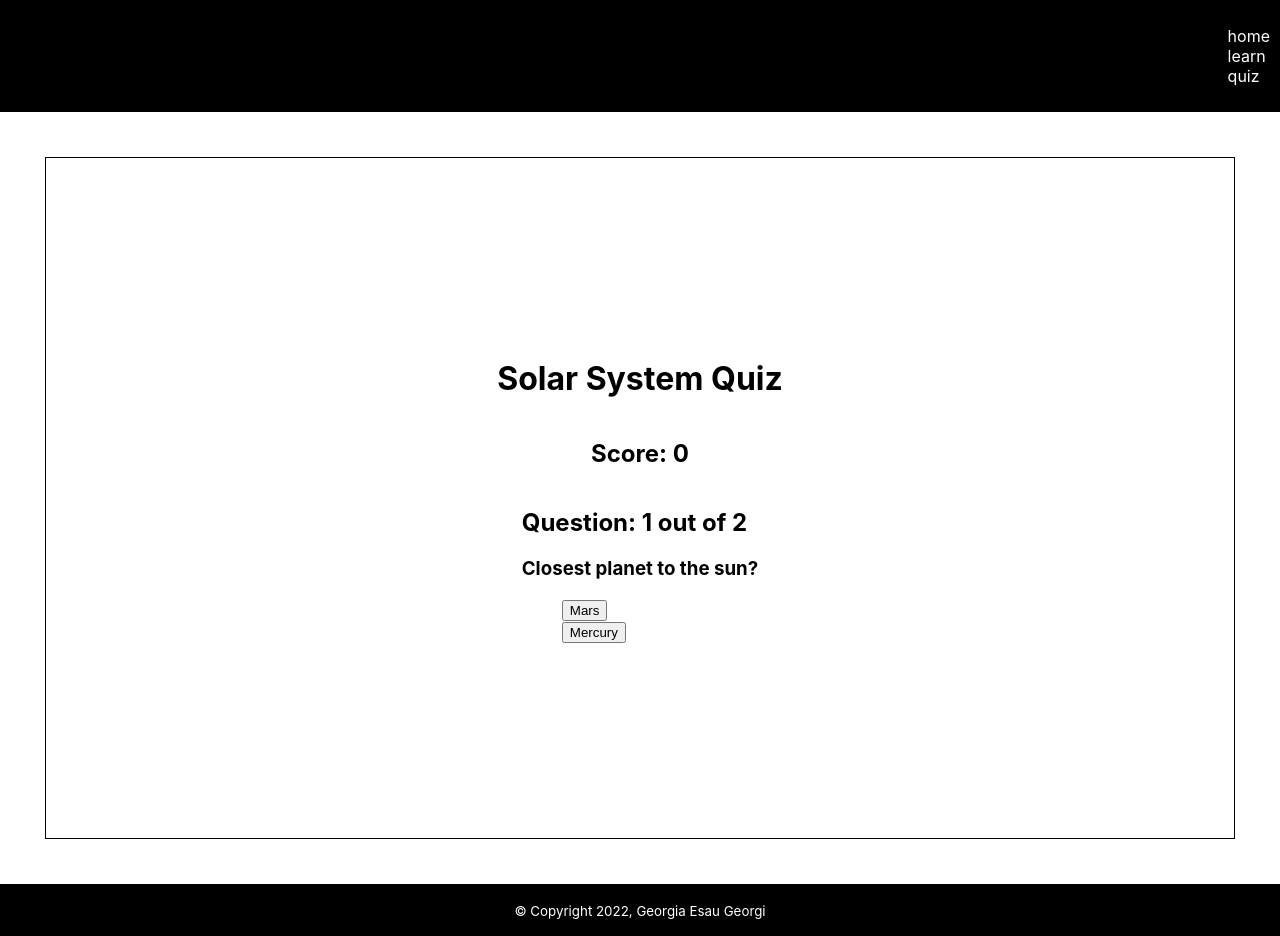
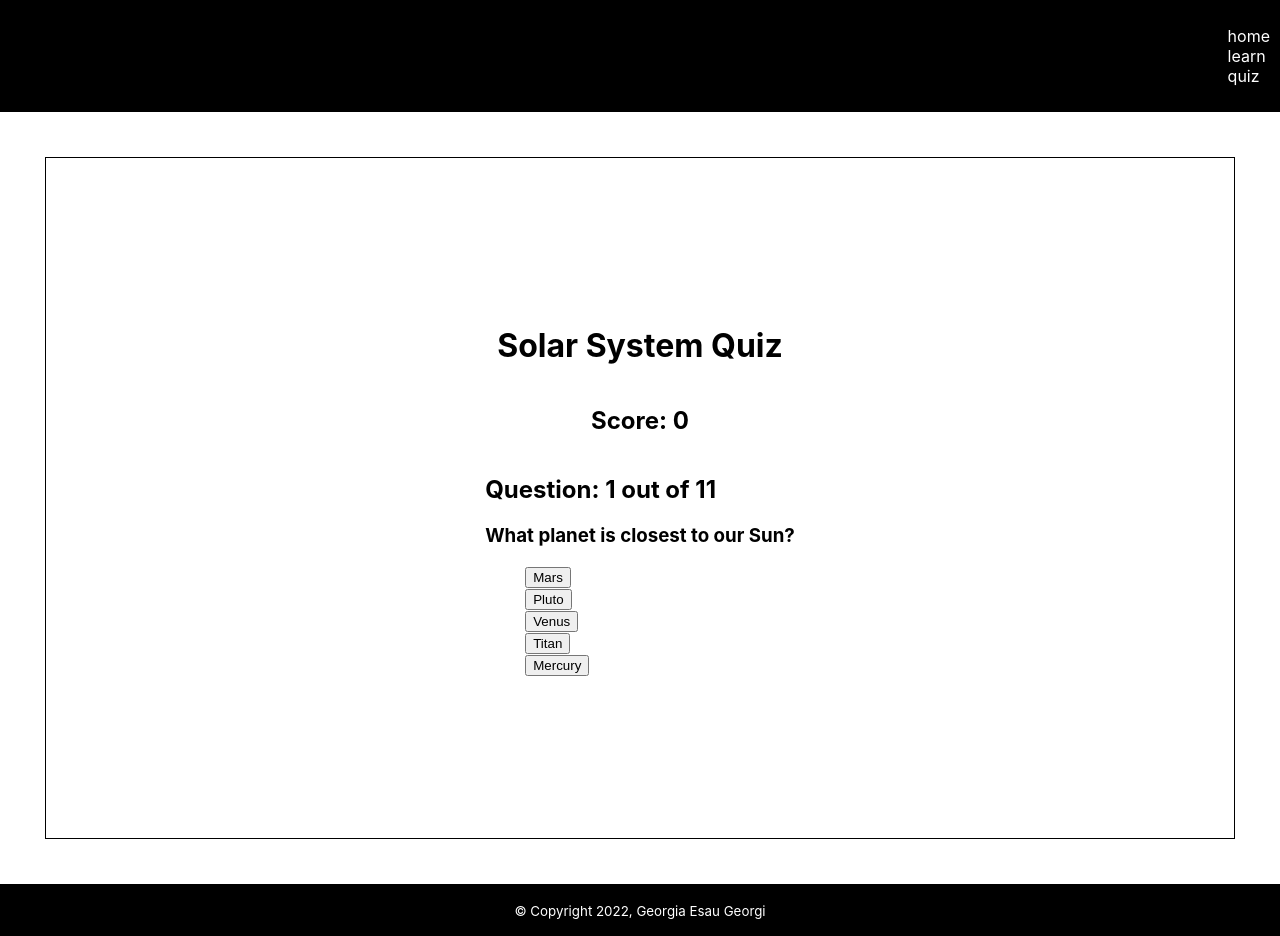
Before and after one commit to gergacio/SolarSystem, a React (Create React App) app in the folder client/: page /quiz in a window 1280 px wide. Built offline with nearby package versions, Linux system fonts and the light colour scheme.

Commit message:
additional quiz questions

```diff
--- a/client/src/components/Quiz.js
+++ b/client/src/components/Quiz.js
@@ -30,18 +30,114 @@ function Quiz() {
   //mock data (questions as arra of)
   const questions = [
     {
-      text: "Closest planet to the sun?",
+      text: "What planet is closest to our Sun?",
       options: [
         { id: 0, text: "Mars", isCorrect: false },
-        { id: 1, text: "Mercury", isCorrect: true }
+        { id: 1, text: "Pluto", isCorrect: false },
+        { id: 2, text: "Venus", isCorrect: false },
+        { id: 3, text: "Titan", isCorrect: false },
+        { id: 4, text: "Mercury", isCorrect: true }
 
       ],
     },
     {
-      text: "Failed star?",
+      text: "Which planet is a failed star?",
       options: [
-        { id: 0, text: "jupiter", isCorrect: true },
-        { id: 1, text: "saturn", isCorrect: false },
+		  { id: 0, text: "Neptune", isCorrect: false },
+		  { id: 1, text: "Mercury", isCorrect: false },
+		  { id: 2, text: "Jupiter", isCorrect: true },
+		  { id: 3, text: "Earth", isCorrect: false },
+        { id: 4, text: "Mars", isCorrect: false },
+      ]
+    },
+    {
+      text: "Which planet is often referred to as the Red Planet?",
+      options: [
+		{ id: 0, text: "Uranus", isCorrect: false },
+		{ id: 1, text: "Mars", isCorrect: true },
+        { id: 2, text: "Saturn", isCorrect: false },
+        { id: 3, text: "Neptune", isCorrect: false },
+        { id: 4, text: "Earth", isCorrect: false },
+      ]
+    },
+    {
+      text: "Which is the coldest planet out of the selection below?",
+      options: [
+        { id: 0, text: "Earth", isCorrect: false },
+        { id: 1, text: "Jupiter", isCorrect: false },
+        { id: 2, text: "Mars", isCorrect: false },
+        { id: 3, text: "Mercury", isCorrect: false },
+        { id: 4, text: "Saturn", isCorrect: true },
+      ]
+    },
+    {
+      text: "Which planet has a radius of 25,362km?",
+      options: [
+        { id: 0, text: "Mars", isCorrect: false },
+        { id: 1, text: "Earth", isCorrect: false },
+        { id: 2, text: "Venus", isCorrect: false },
+        { id: 3, text: "Uranus", isCorrect: true },
+        { id: 4, text: "Jupiter", isCorrect: false },
+      ]
+    },
+    {
+      text: "It takes sunlight 43 minutes to reach which planet?",
+      options: [
+        { id: 0, text: "Jupiter", isCorrect: true },
+        { id: 1, text: "Venus", isCorrect: false },
+        { id: 2, text: "Neptune", isCorrect: false },
+        { id: 3, text: "Uranus", isCorrect: false },
+        { id: 4, text: "Saturn", isCorrect: false },
+      ]
+    },
+    {
+      text: "Which planets have a ring system similar to Saturn?",
+      options: [
+        { id: 0, text: "Earth", isCorrect: false },
+        { id: 1, text: "Mercury", isCorrect: false },
+        { id: 2, text: "Neptune", isCorrect: true },
+        { id: 3, text: "Mars", isCorrect: false },
+        { id: 4, text: "Uranus", isCorrect: true },
+      ]
+    },
+    {
+      text: "Which planet has a 16 hour day?",
+      options: [
+        { id: 0, text: "Saturn", isCorrect: false },
+        { id: 1, text: "Neptune", isCorrect: true },
+        { id: 2, text: "Veuns", isCorrect: false },
+        { id: 3, text: "Mars", isCorrect: false },
+        { id: 4, text: "Earth", isCorrect: false },
+      ]
+    },
+    {
+      text: "Jupiter has how many moons?",
+      options: [
+        { id: 0, text: "7", isCorrect: false },
+        { id: 1, text: "111", isCorrect: false },
+        { id: 2, text: "63", isCorrect: false },
+        { id: 3, text: "39", isCorrect: false },
+        { id: 4, text: "67", isCorrect: true },
+      ]
+    },
+    {
+      text: "How many billions of kilometers is Neptune from the Sun?",
+      options: [
+        { id: 0, text: "4.4737", isCorrect: false },
+        { id: 1, text: "4.4738", isCorrect: true },
+        { id: 2, text: "4.4739", isCorrect: false },
+        { id: 3, text: "4.4740", isCorrect: false },
+        { id: 4, text: "A lot", isCorrect: true },
+      ]
+    },
+    {
+      text: "Starbucks has opened 33,833 stores on which planet?",
+      options: [
+        { id: 0, text: "Pluto", isCorrect: false },
+        { id: 1, text: "Earth", isCorrect: true },
+        { id: 2, text: "Saturn", isCorrect: false },
+        { id: 3, text: "Mars", isCorrect: false },
+        { id: 4, text: "Venus", isCorrect: false },
       ]
     }
   ];
@@ -75,12 +171,12 @@ function Quiz() {
       {showResults ? (
 
         <div>
-          <h1>Final Results</h1>
+          <h1>Final Score</h1>
           <h2>
-            {score} out of {questions.length} correct - (
+            {score} out of {questions.length} correct  (
             {(score / questions.length) * 100}%)
           </h2>
-          <button onClick={() => restartQuizz()}>restart quiz</button>
+          <button onClick={() => restartQuizz()}>RETAKE QUIZ</button>
         </div>
       ) : (
 
```
